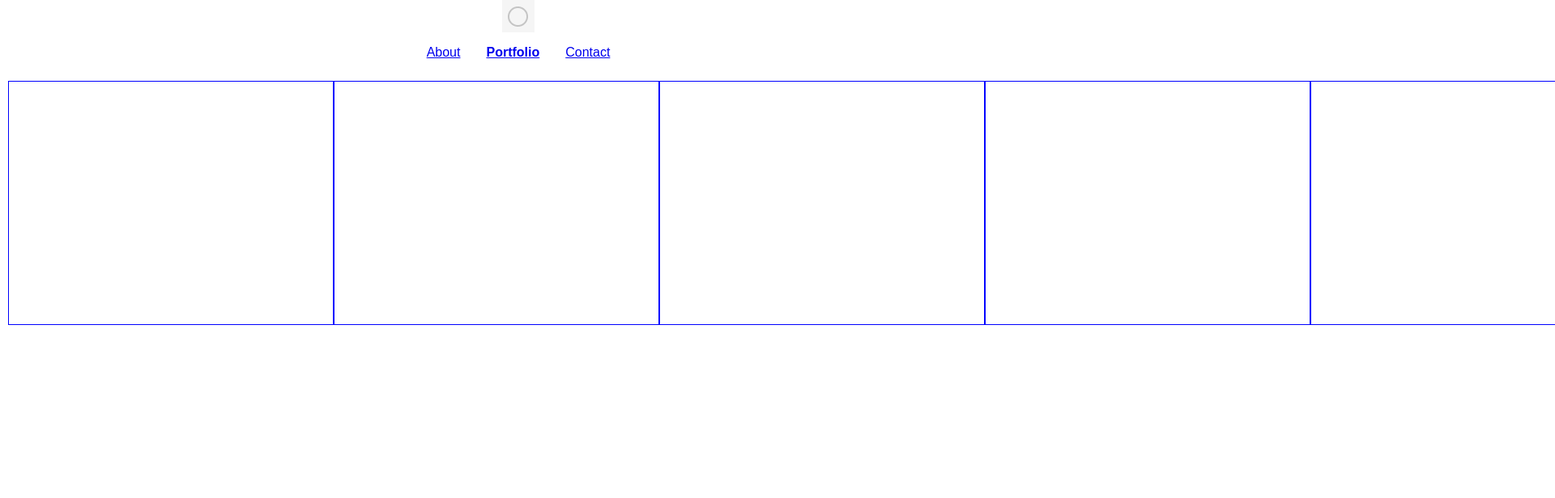
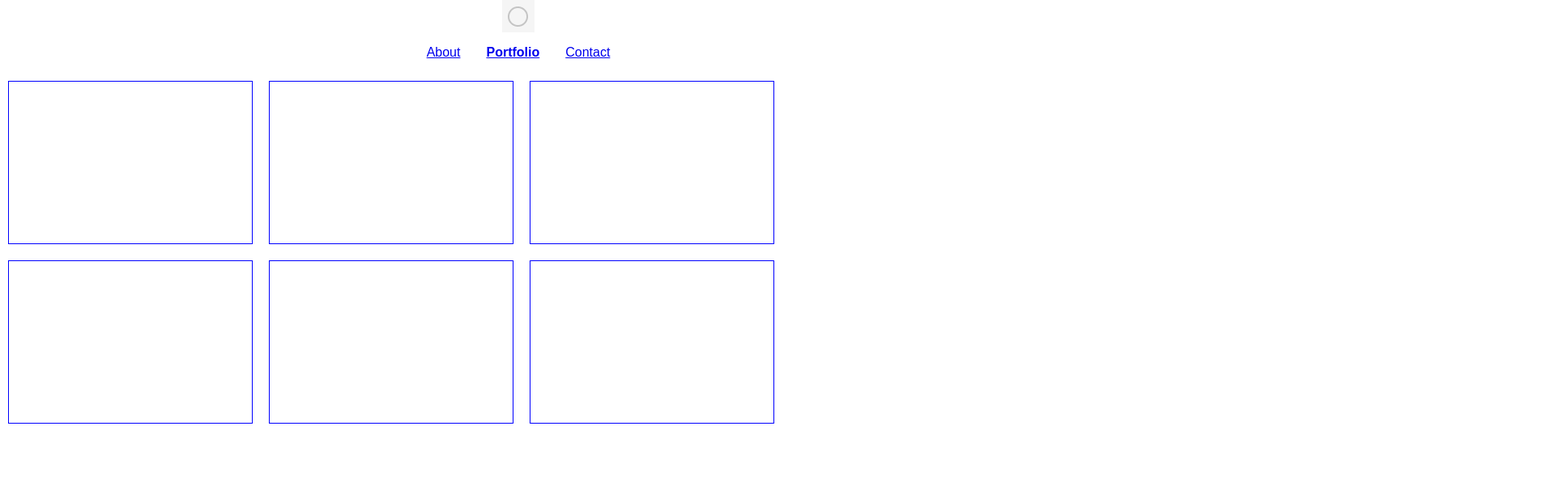
Before and after one commit to BrandonHumphry/Components, a React (Create React App) app: page /portfolio in a window 1280 px wide. Shown: the top 616 px of the page at 81% size, 1920 px wide, since content can reach past the window. Built offline with nearby package versions, Linux system fonts and the light colour scheme.

Commit message:
workng with flexbox to adjust gallery Cards

```diff
--- a/src/Components/Card/Card.css
+++ b/src/Components/Card/Card.css
@@ -1,5 +1,6 @@
 .content {
-  height: 300px;
-  width: 400px;
+  height: 200px;
+  width: 300px;
   border: 1px solid blue;
+  margin: 10px;
 }
--- a/src/pages/Portfolio.css
+++ b/src/pages/Portfolio.css
@@ -1,7 +1,11 @@
 .gallery {
+  /* max-width: 1000px; */
   display: flex;
-  /* justify-content: space-between; */
-  width: 767px;
-  flex-direction: row;
-  margin: 10px;
+  flex-direction: column;
+  flex-wrap: wrap;
+  flex-flow: wrap;
+  align-content: center;
+
+  margin-left: auto;
+  margin-right: auto;
 }
--- a/src/pages/Portfolio.js
+++ b/src/pages/Portfolio.js
@@ -1,40 +1,18 @@
 import Card from "../Components/Card/Card";
 import "./Portfolio.css";
 
-const Portfolio = ({ data }) => {
-  if (data) {
-    var projects = data.projects.map(function (projects) {
-      var projectImage = "images/portfolio/" + projects.image;
-      return (
-        <div key={projects.title} className="columns portfolio-item">
-          <div className="item-wrap">
-            <a href={projects.url} title={projects.title}>
-              <img alt={projects.title} src={projectImage} />
-              <div className="overlay">
-                <div className="portfolio-item-meta">
-                  <h5>{projects.title}</h5>
-                  <p>{projects.category}</p>
-                </div>
-              </div>
-              <div className="link-icon">
-                <i className="fa fa-link"></i>
-              </div>
-            </a>
-          </div>
-        </div>
-      );
-    });
-  }
-
+const Portfolio = () => {
   return (
     <div>
       <div className="gallery">
-        <Card />
-        <Card />
-        <Card />
-        <Card />
-        <Card />
-        <Card />
+        <Card>
+          <p>1</p>
+        </Card>
+        <Card>2</Card>
+        <Card>3</Card>
+        <Card>4</Card>
+        <Card>5</Card>
+        <Card>6</Card>
       </div>
     </div>
   );
```
